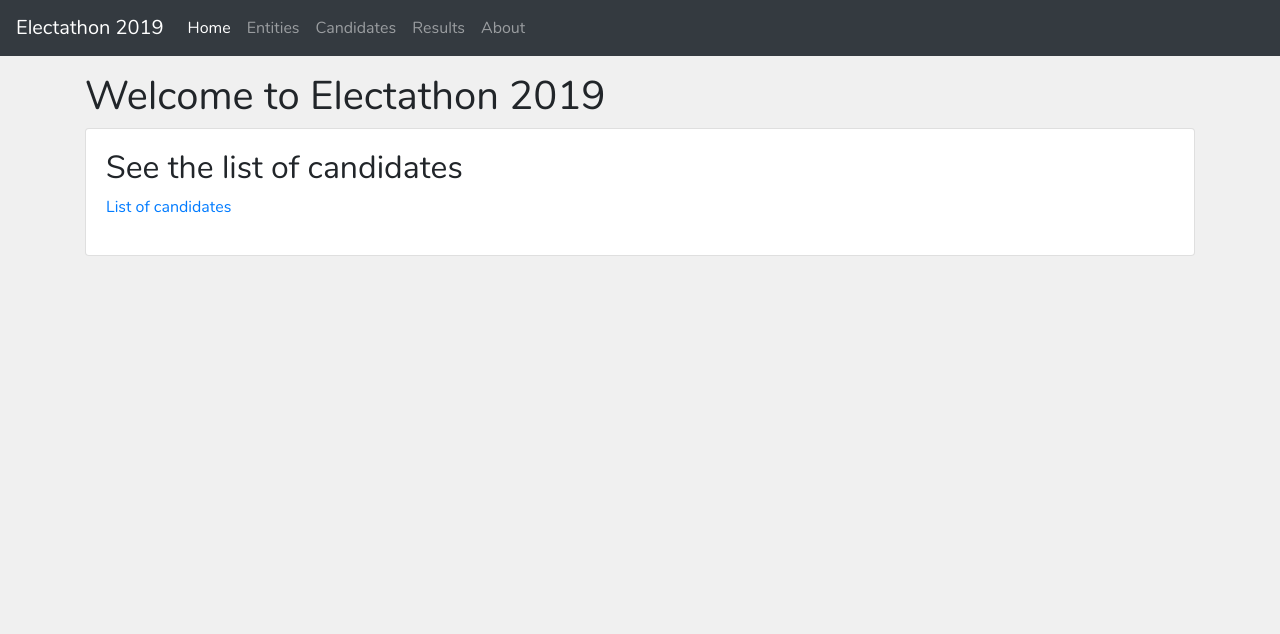
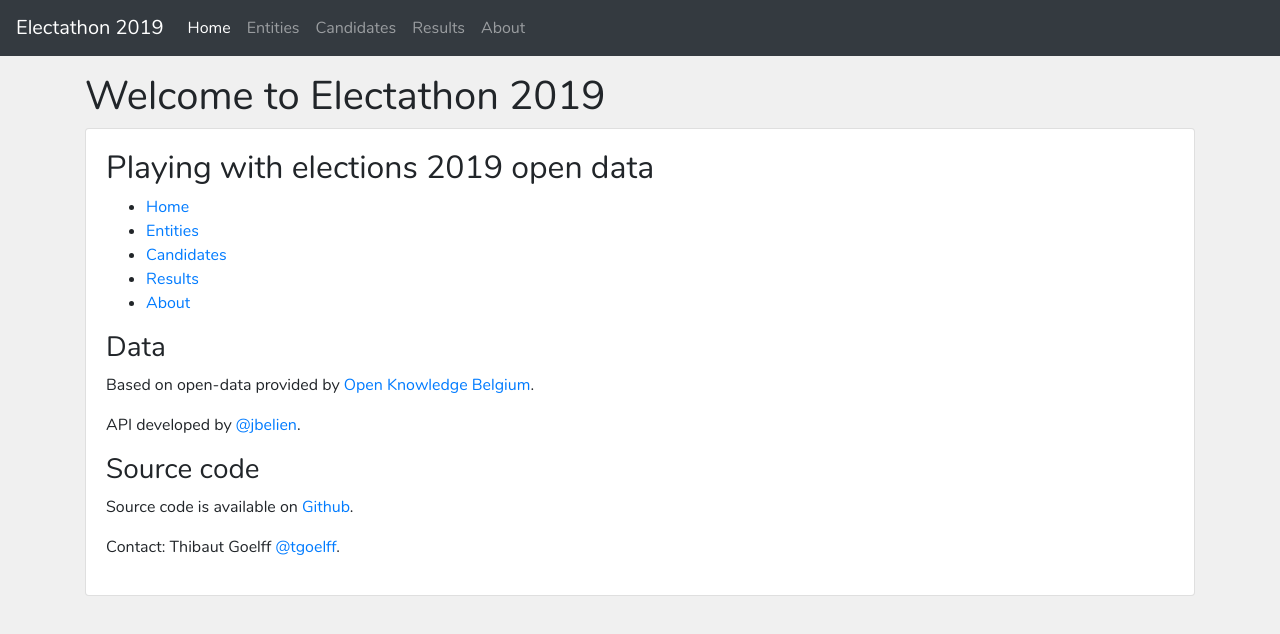
Before and after one commit to Thib-G/electathon19-app, a Vue app: page /#/ in a window 1280 px wide. Shown: the top 634 px of the page. Built offline with nearby package versions, Linux system fonts and the light colour scheme.

Commit message:
Add attribution

```diff
--- a/src/views/Home.vue
+++ b/src/views/Home.vue
@@ -2,8 +2,22 @@
   <div class="home">
     <h1>Welcome to Electathon 2019</h1>
     <b-card>
-      <h2>See the list of candidates</h2>
-      <p><router-link to="/candidates">List of candidates</router-link></p>
+      <h2>Playing with elections 2019 open data</h2>
+      <ul>
+        <li v-for="r in $router.options.routes" :key="r.name">
+          <router-link :to="r.path">{{ r.meta.longName }}</router-link>
+        </li>
+      </ul>
+      <h3>Data</h3>
+      <p>Based on open-data provided by
+        <a href="https://elections.openknowledge.be/" target="_blank">Open Knowledge Belgium</a>.
+      </p>
+      <p>API developed by
+        <a href="https://github.com/jbelien/elections-be-api" target="_blank">@jbelien</a>.</p>
+      <h3>Source code</h3>
+      <p>Source code is available on
+        <a href="https://github.com/Thib-G/electathon19-app" target="_blank">Github</a>.</p>
+      <p>Contact: Thibaut Goelff <a href="https://twitter.com/tgoelff" target="_blank">@tgoelff</a>.</p>
     </b-card>
   </div>
 </template>
```
